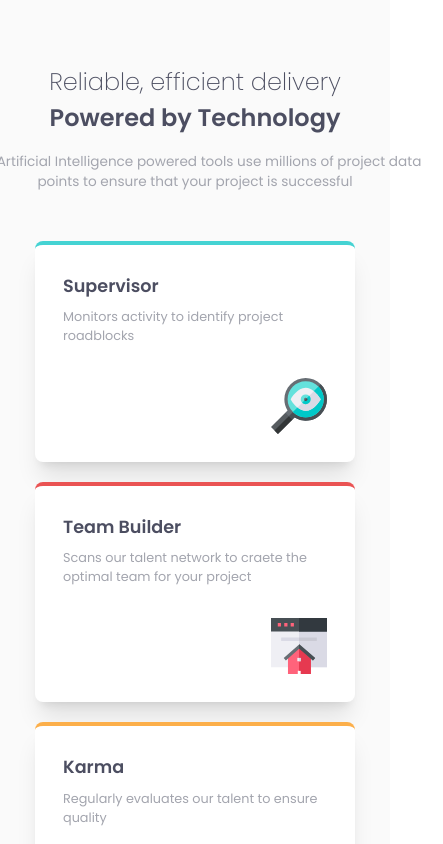
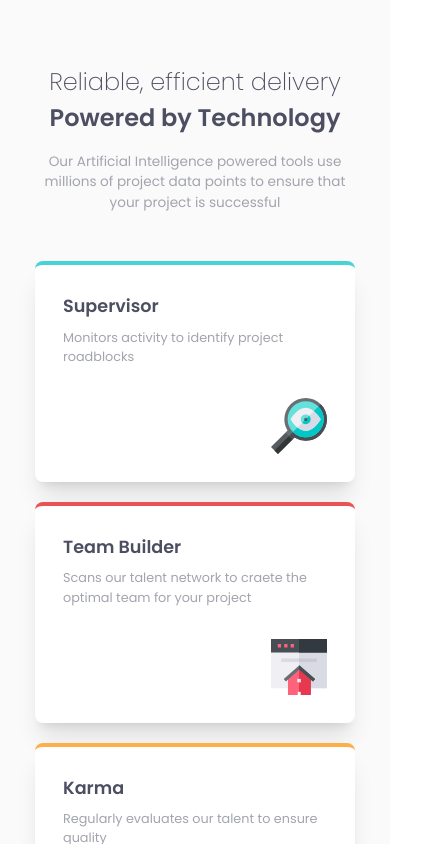
Before and after one commit to mehrnaz98/four-card-feature-section, a Vue app: page / in a window 390 px wide. Shown: the top 844 px of the page, 443 px wide, since content can reach past the window. Built offline with nearby package versions, Linux system fonts and the light colour scheme.

Commit message:
Apply padding

```diff
--- a/src/App.vue
+++ b/src/App.vue
@@ -9,7 +9,7 @@
       <h2 class="poppins-semibold text-[#4C4E61]">Powered by Technology</h2>
     </header>
     <main class="flex flex-col justify-center items-center">
-      <div class="w-[31rem]">
+      <div class="sm:w-[31rem] px-5">
         <p
           class="poppins-regular text-[#A3A5AE] text-[0.85rem] text-center pt-4"
         >
```
